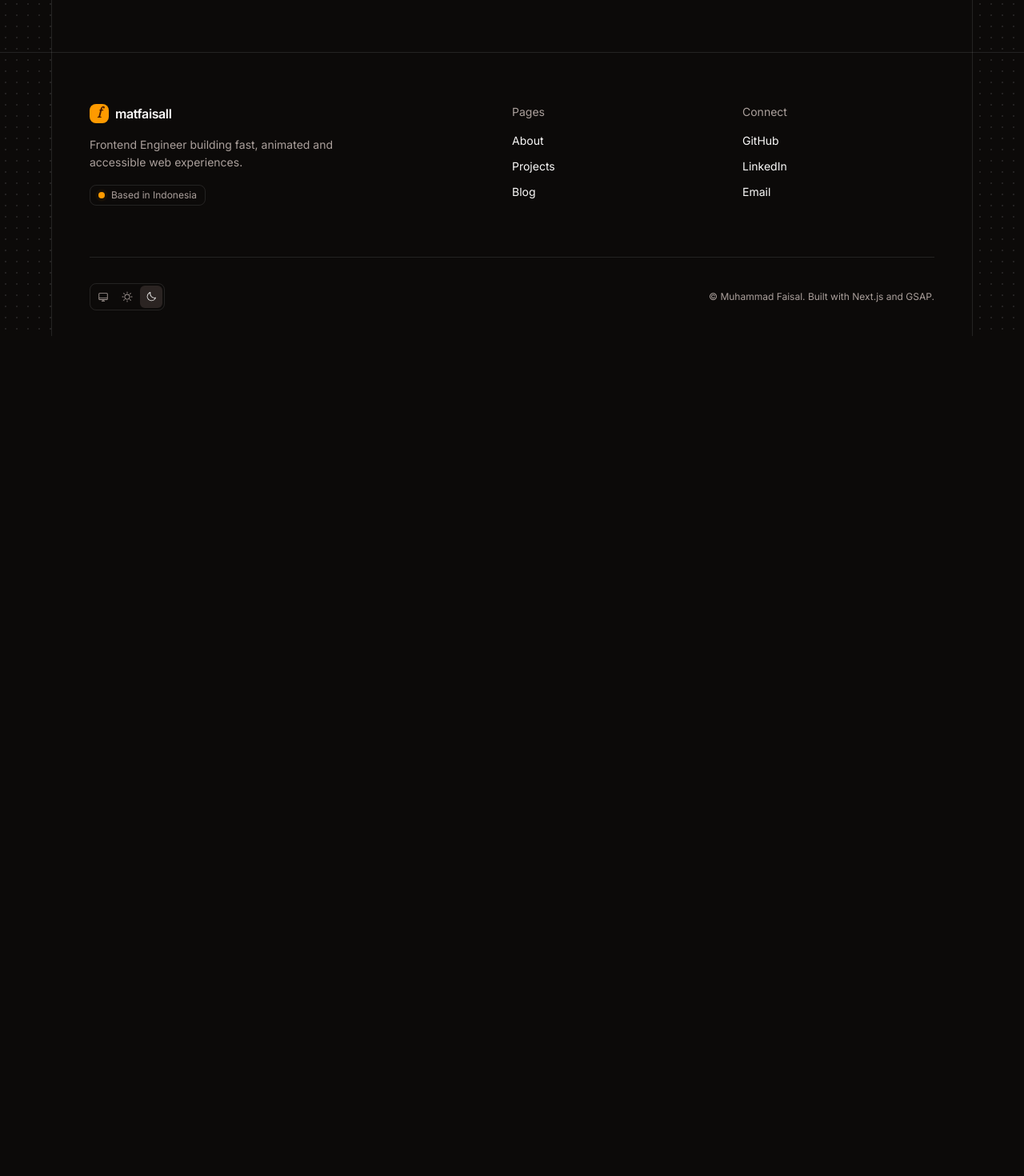
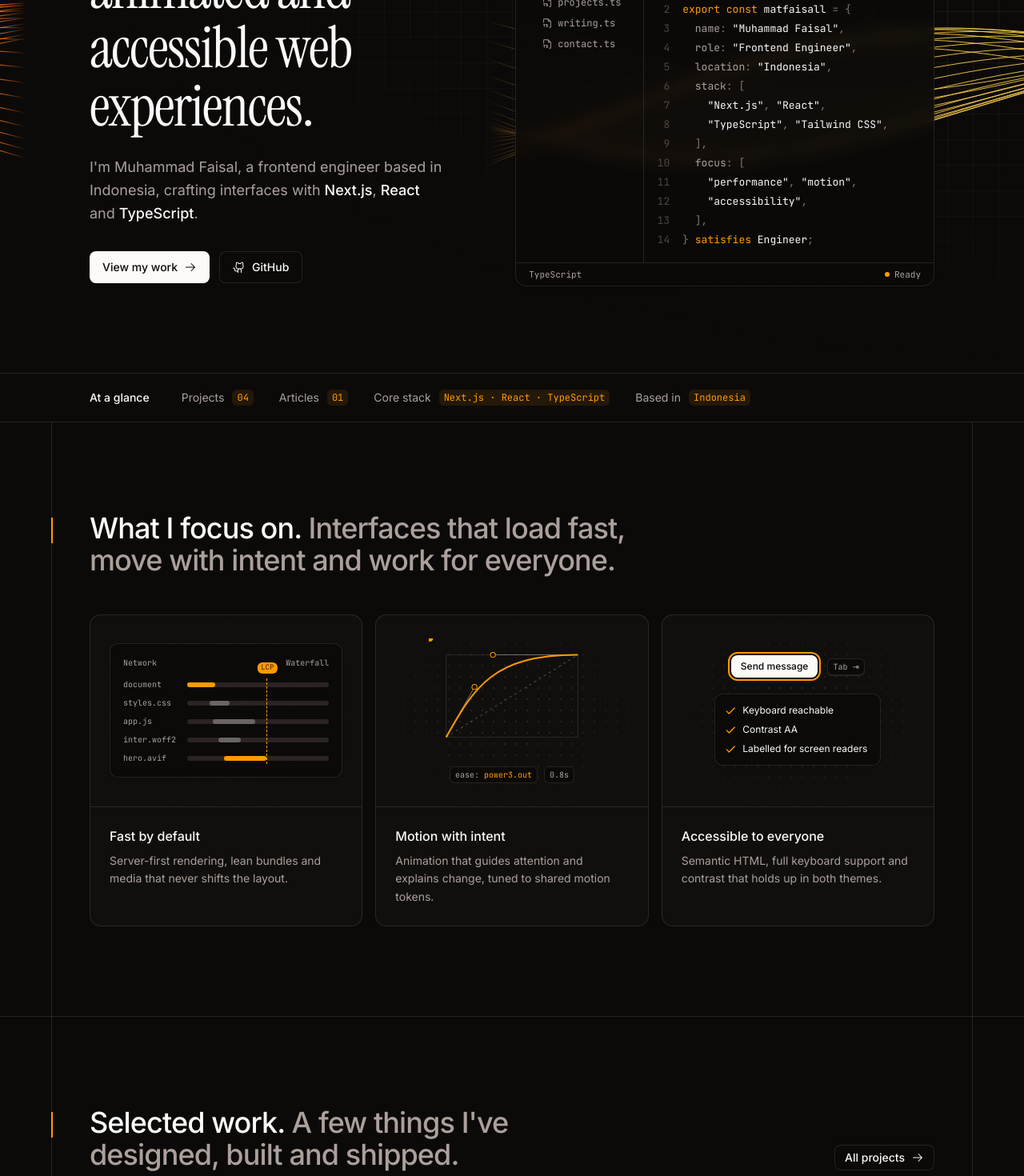
Before and after one commit to matfaisall/matfaisall-dev, a Next.js app: page / in a window 1280 px wide. Shown: the part 380-1850 px from the top of the page at 80% size. Before the commit the page ends 800 px from the top, so only its background shows below. Built offline with nearby package versions, Linux system fonts and the light colour scheme.

Commit message:
feat: compose the home page
Hero, stat strip, focus areas, selected work, latest writing and contact. The hero and stat
strip run edge to edge; the other bands sit between the rails.

```diff
--- a/src/app/(site)/page.tsx
+++ b/src/app/(site)/page.tsx
@@ -1,5 +1,19 @@
+import { ArrowRightIcon } from "@phosphor-icons/react/ssr";
 import type { Metadata } from "next";
+import Link from "next/link";
+import { Section } from "@/components/layout/section";
+import { StatStrip } from "@/components/layout/stat-strip";
 import { JsonLd } from "@/components/seo/json-ld";
+import { Button } from "@/components/ui/button";
+import { siteConfig } from "@/config/site";
+import { Capabilities } from "@/features/about/components/capabilities";
+import { HomeHero } from "@/features/about/components/home-hero";
+import { about } from "@/features/about/data";
+import { PostList } from "@/features/blog/components/post-list";
+import { getPosts } from "@/features/blog/data";
+import { ContactCta } from "@/features/contact/components/contact-cta";
+import { ProjectList } from "@/features/projects/components/project-list";
+import { getFeaturedProjects, getProjects } from "@/features/projects/data";
 import { personJsonLd } from "@/lib/seo";
 
 // Title, description and social preview come from the root layout; the home page only sets its canonical URL.
@@ -7,7 +21,71 @@ export const metadata: Metadata = {
   alternates: { canonical: "/" },
 };
 
-// The visible UI is intentionally empty for now. Compose sections from `@/features/*` here.
+const twoDigits = (count: number) => String(count).padStart(2, "0");
+
 export default function HomePage() {
-  return <JsonLd data={personJsonLd()} />;
+  const posts = getPosts();
+
+  return (
+    <>
+      <JsonLd data={personJsonLd()} />
+      <HomeHero
+        name={siteConfig.name}
+        handle={siteConfig.handle}
+        role={siteConfig.role}
+        location={siteConfig.location}
+        headline={about.headline}
+        skills={about.skills}
+        focus={about.capabilities.map((capability) => capability.visual)}
+        githubUrl={siteConfig.socials.github}
+      />
+      <StatStrip
+        title="At a glance"
+        stats={[
+          { label: "Projects", value: twoDigits(getProjects().length) },
+          { label: "Articles", value: twoDigits(posts.length) },
+          { label: "Core stack", value: about.skills.slice(0, 3).join(" · ") },
+          { label: "Based in", value: siteConfig.location },
+        ]}
+      />
+      <Section
+        id="focus"
+        title="What I focus on."
+        description="Interfaces that load fast, move with intent and work for everyone."
+      >
+        <Capabilities capabilities={about.capabilities} />
+      </Section>
+      <Section
+        id="work"
+        title="Selected work."
+        description="A few things I've designed, built and shipped."
+        action={
+          <Button asChild variant="outline" size="sm">
+            <Link href="/projects">
+              All projects
+              <ArrowRightIcon aria-hidden="true" />
+            </Link>
+          </Button>
+        }
+      >
+        <ProjectList projects={getFeaturedProjects().slice(0, 4)} />
+      </Section>
+      <Section
+        id="writing"
+        title="Latest writing."
+        description="Notes on frontend engineering, motion and the web platform."
+        action={
+          <Button asChild variant="outline" size="sm">
+            <Link href="/blog">
+              All posts
+              <ArrowRightIcon aria-hidden="true" />
+            </Link>
+          </Button>
+        }
+      >
+        <PostList posts={posts.slice(0, 3)} />
+      </Section>
+      <ContactCta email={siteConfig.email} linkedinUrl={siteConfig.socials.linkedin} />
+    </>
+  );
 }
```
